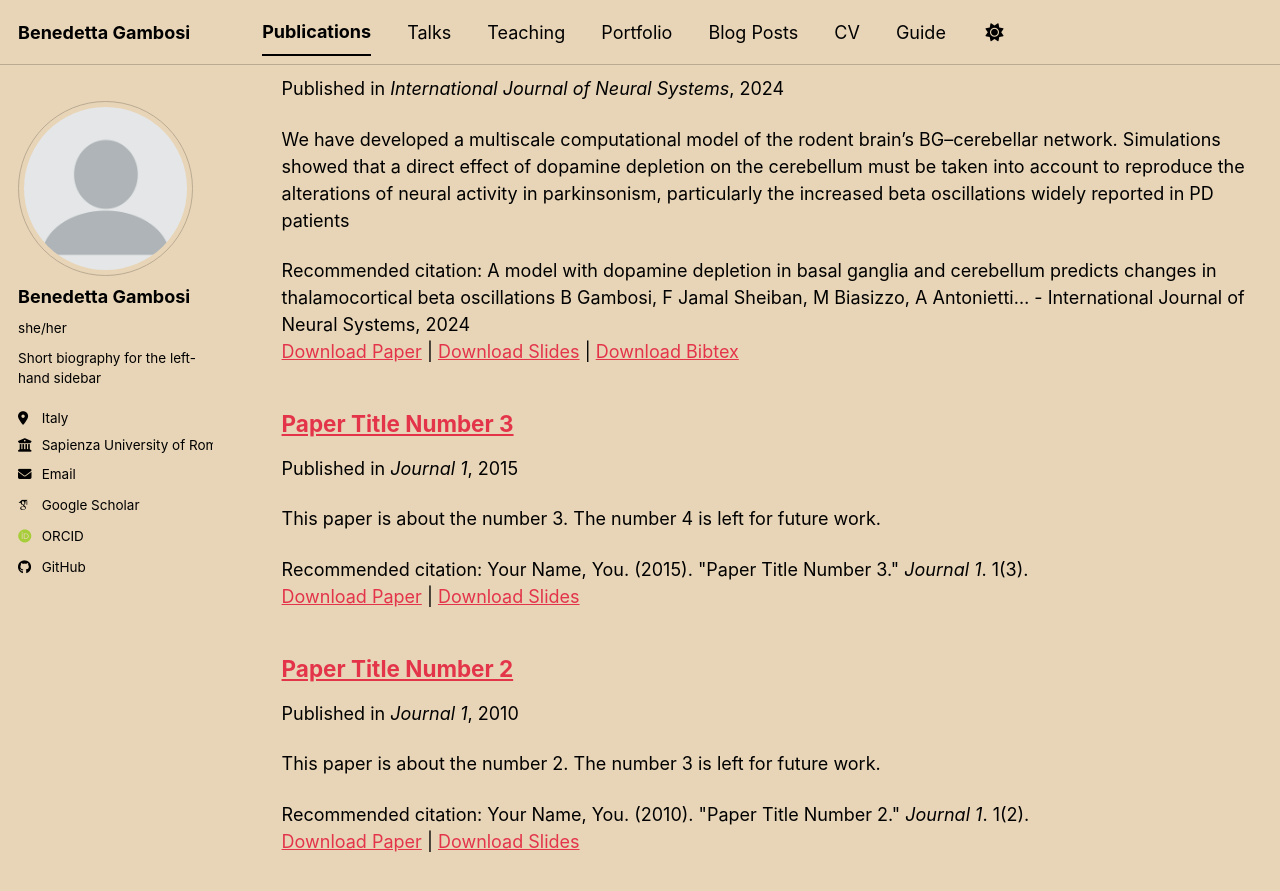
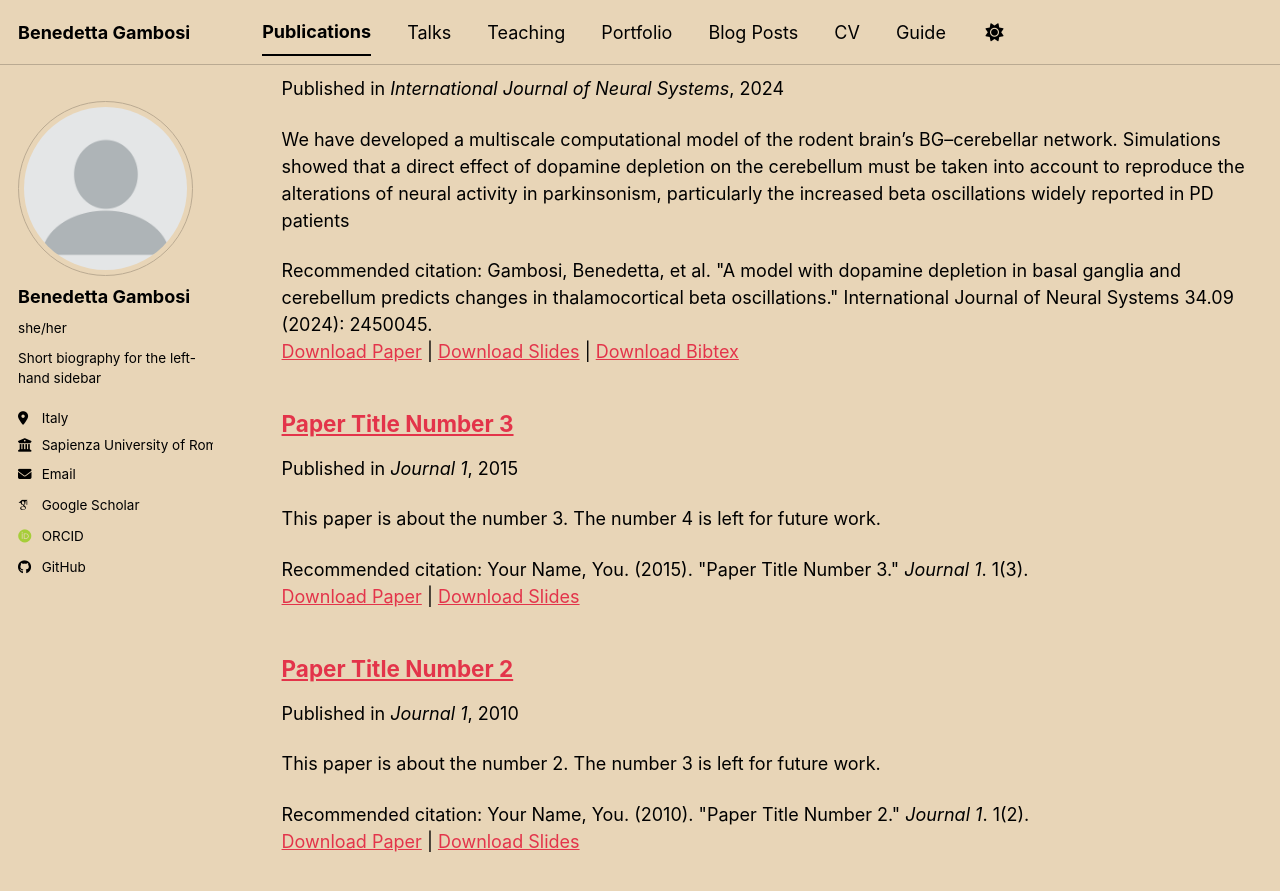
Before and after one commit to benedettagambosi/benedettagambosi.github.io, a Jekyll site: the page built from _pages/publications.html, in a window 1280 px wide and 900 px high, scrolled down 303 px. Shown: the top 891 px of the window. Built offline with Jekyll 4.4.1, drawn with Linux system fonts in a browser that asks for light colours; some web fonts are replaced; a script bundle is joined from its source files by our own code; library files that are not in the unit come from our copies.

Commit message:
Revise publication details for multiscale PD model
Updated the permalink format, citation style, and paper URL for the publication entry.

```diff
--- a/_publications/2024-01-01-multiscale-PD.md
+++ b/_publications/2024-01-01-multiscale-PD.md
@@ -2,14 +2,13 @@
 title: "A model with dopamine depletion in basal ganglia and cerebellum predicts changes in thalamocortical beta oscillations"
 collection: publications
 category: manuscripts
-permalink: /publication/2024-multiscale-PD
+permalink: /publication/2024-multiscale-PD.md
 excerpt: 'We have developed a multiscale computational model of the rodent brain’s BG–cerebellar network. Simulations showed that a direct effect of dopamine depletion on the cerebellum must be taken into account to reproduce the alterations of neural activity in parkinsonism, particularly the increased beta oscillations widely reported in PD patients'
 date: 2024-01-01
 venue: 'International Journal of Neural Systems'
 slidesurl: 'https://academicpages.github.io/files/slides1.pdf'
-paperurl: '[https://academicpages.github.io/files/paper1.pdf]'
+paperurl: '[[https://academicpages.github.io/files/paper1.pdf]](https://www.worldscientific.com/doi/full/10.1142/S012906572450045X)'
 bibtexurl: 'https://academicpages.github.io/files/bibtex1.bib'
-citation: 'A model with dopamine depletion in basal ganglia and cerebellum predicts changes in thalamocortical beta oscillations
-B Gambosi, F Jamal Sheiban, M Biasizzo, A Antonietti… - International Journal of Neural Systems, 2024'
+citation: 'Gambosi, Benedetta, et al. "A model with dopamine depletion in basal ganglia and cerebellum predicts changes in thalamocortical beta oscillations." International Journal of Neural Systems 34.09 (2024): 2450045.'
 ---
 Parkinsonism is presented as a motor syndrome characterized by rigidity, tremors, and bradykinesia, with Parkinson’s disease (PD) being the predominant cause. The discovery that those motor symptoms result from the death of dopaminergic cells in the substantia nigra led to focus most of parkinsonism research on the basal ganglia (BG). However, recent findings point to an active involvement of the cerebellum in this motor syndrome. Here, we have developed a multiscale computational model of the rodent brain’s BG–cerebellar network. Simulations showed that a direct effect of dopamine depletion on the cerebellum must be taken into account to reproduce the alterations of neural activity in parkinsonism, particularly the increased beta oscillations widely reported in PD patients. Moreover, dopamine depletion indirectly impacted spike-time-dependent plasticity at the parallel fiber-Purkinje cell synapses, degrading associative motor learning as observed in parkinsonism. Overall, these results suggest a relevant involvement of cerebellum in parkinsonism associative motor symptoms.
```
